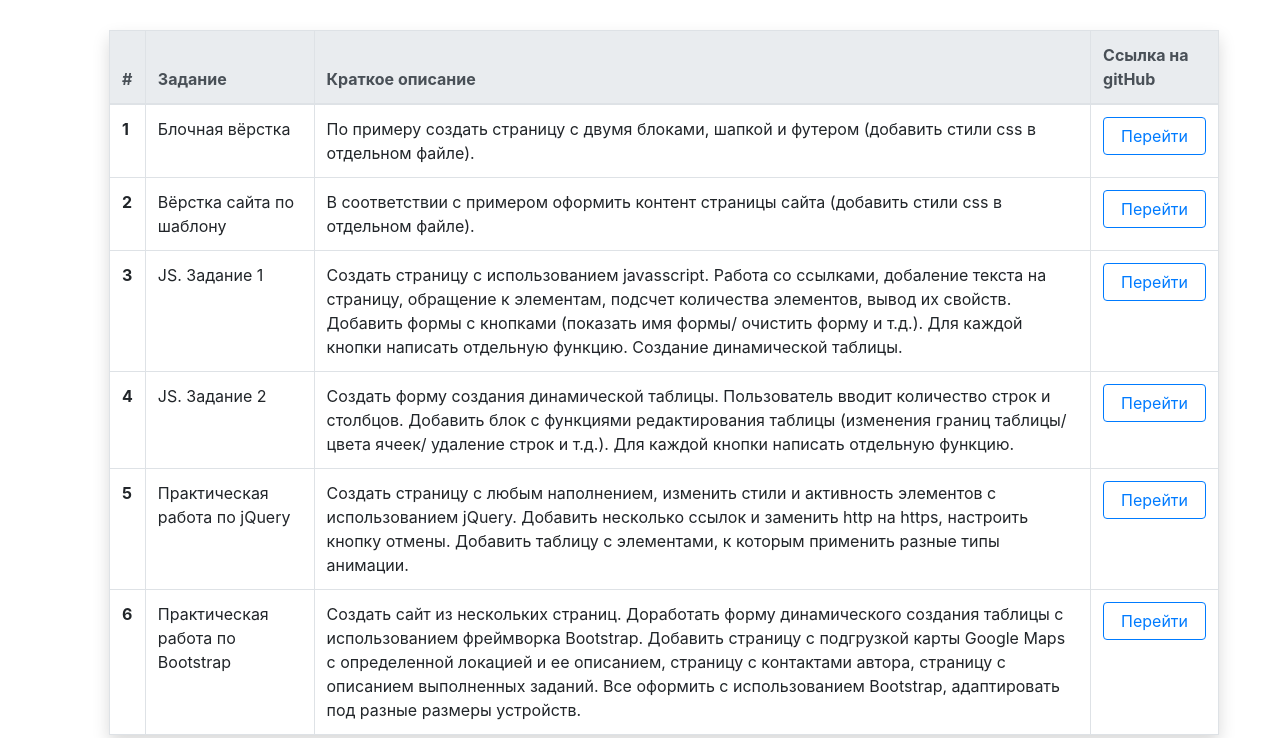
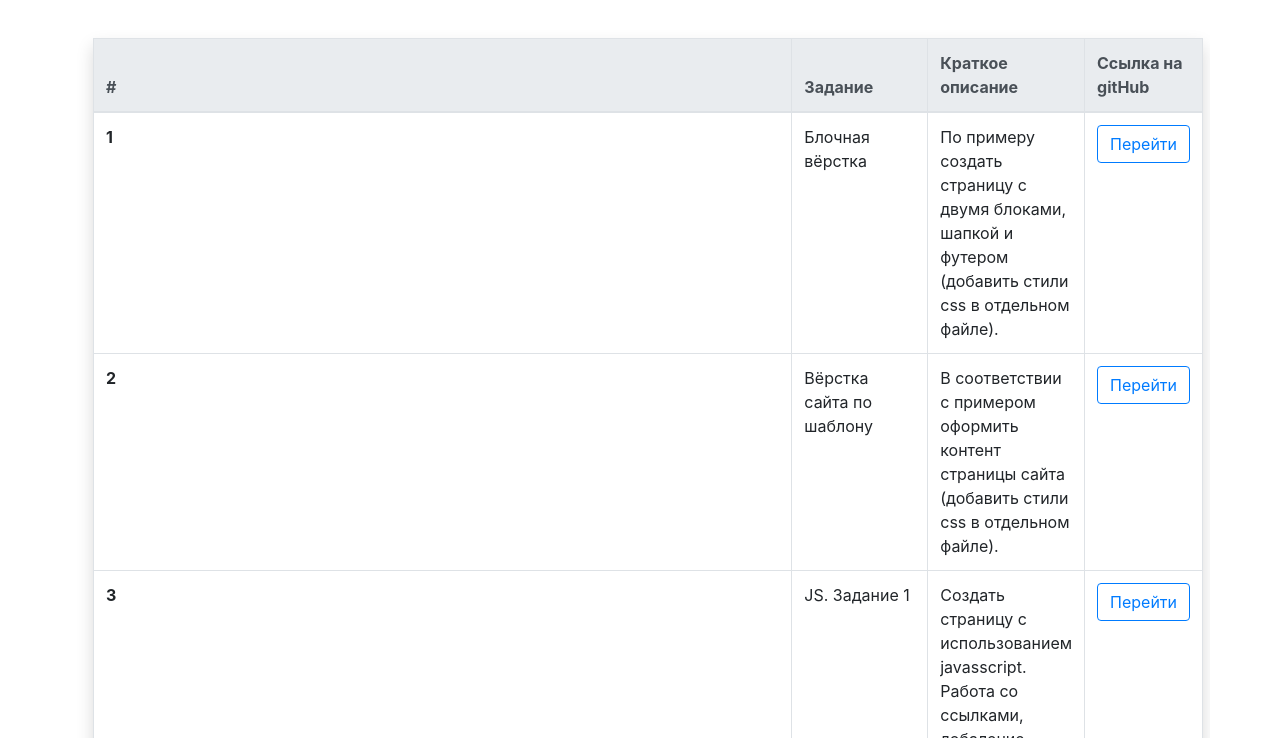
Before and after one commit to benilizok/benilizok.github.io, a plain HTML site: page Tasks.html in a window 1280 px wide. Shown: the part 309-1047 px from the top of the page. Drawn offline with nearby package versions, Linux system fonts and the light colour scheme.

Commit message:
Update Tasks.html

```diff
--- a/Tasks.html
+++ b/Tasks.html
@@ -4,16 +4,9 @@
 	<title>Task_Bootstrap</title>
 	<meta name="viewport" content="width=device-width, initial-scale=1, shrink-to-fit=no">
 	<meta charset="utf-8">
+	<link rel="stylesheet" type="text/css" href="style.css">
 	<link rel="stylesheet" href="https://stackpath.bootstrapcdn.com/bootstrap/4.4.1/css/bootstrap.min.css" integrity="sha384-Vkoo8x4CGsO3+Hhxv8T/Q5PaXtkKtu6ug5TOeNV6gBiFeWPGFN9MuhOf23Q9Ifjh" crossorigin="anonymous">
 	<script src="https://kit.fontawesome.com/9b0b6a4002.js" crossorigin="anonymous"></script>
-	<style>
-  		html, body {
-  			height: 100%;
-    		margin: 0;
-    		padding: 0;
-  		}
-	</style>
-
 </head>
 <body>
 	<!--п.2 меню сайта-->
@@ -59,8 +52,8 @@
 
 
 	<!-- п.7.18 таблица с описанием заданий -->
-	<div class="container">
-		<table class="table table-bordered m-4 h-100 shadow">
+	<div class="container" style="overflow-x: auto;">
+		<table class="table table-bordered m-2 з-2 shadow" style="width: 100%;">
 			<thead class="thead-light">
 				<tr>
 					<th scope="col">#</th>
```
